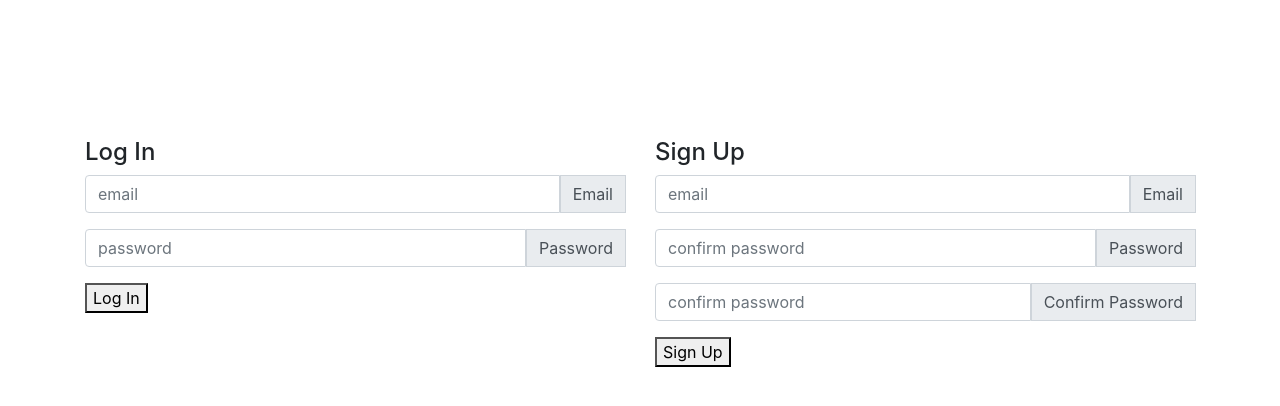
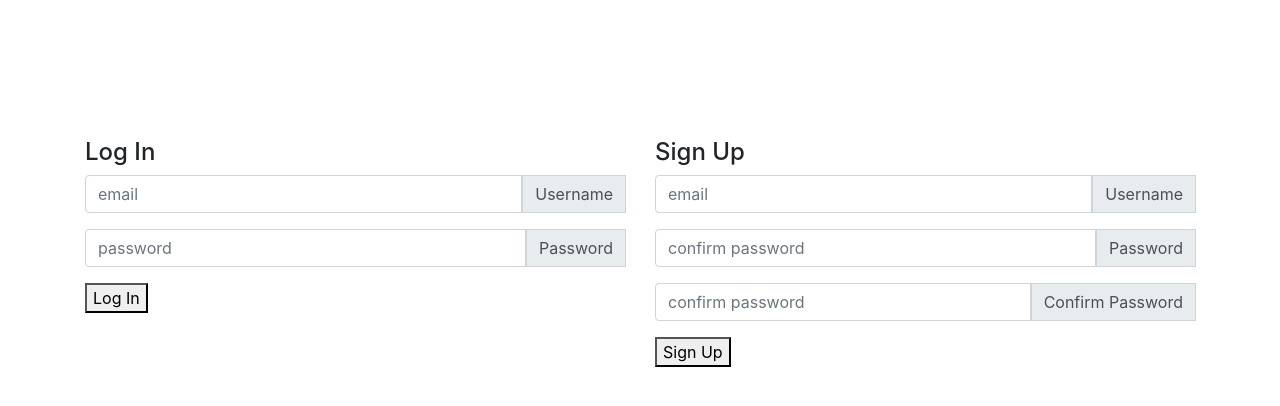
Before and after one commit to tanmaymodi/Calendar-Holidays, a website: page views/auth.html in a window 1280 px wide. Shown: the part 62-468 px from the top of the page. Drawn offline with nearby package versions, Linux system fonts and the light colour scheme; files that its build step writes are made by us from their sources.

Commit message:
correction

```diff
--- a/server.js
+++ b/server.js
@@ -196,7 +196,7 @@ app.post('/getData', async(req, res) => {
 
 
 app.get('/home',(req,res)=>{
-    console.log("home executed");
+    //console.log("home executed");
     try{
         if(login__==true){
             return res.render("index.html");
--- a/views/auth.html
+++ b/views/auth.html
@@ -64,7 +64,7 @@
                     <input class="form-control" type="email" placeholder="email" id="emailLogIn" name="emailLogIn"
                         required aria-label="Default" aria-describedby="inputGroup-sizing-default">
                     <div class="input-group-prepend">
-                        <span class="input-group-text">Email</span>
+                        <span class="input-group-text">Username</span>
                     </div>
                 </div>
 
@@ -89,7 +89,7 @@
                     <input type="email" placeholder="email" id="emailSignUp" name="emailSignUp" required
                         class="form-control" aria-label="Default" aria-describedby="inputGroup-sizing-default">
                     <div class="input-group-prepend">
-                        <span class="input-group-text">Email</span>
+                        <span class="input-group-text">Username</span>
                     </div>
                 </div>
 
```
